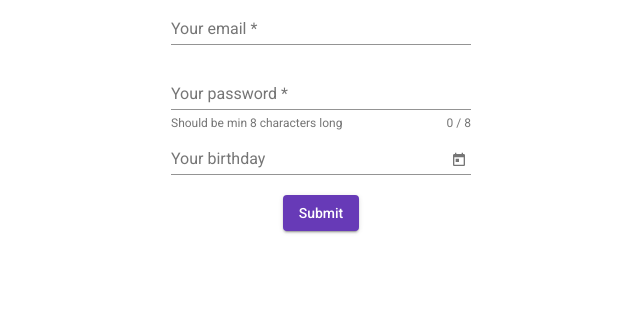
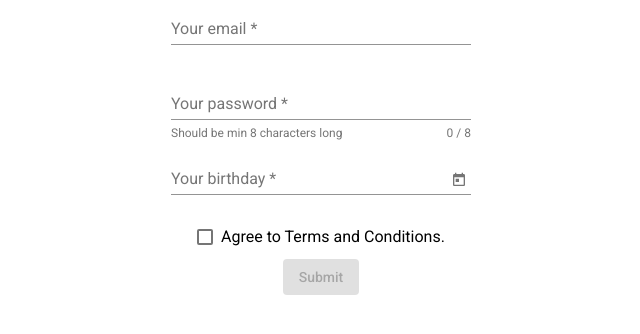
Before and after one commit to lc-apps-dev/angular-material, an Angular app in the folder fitness-tracker/: page /signup in a window 1280 px wide. Shown: the top 334 px of the page, without its empty margins (319-959 px from the left). Built offline with nearby package versions, Linux system fonts and the light colour scheme.

Commit message:
added terms and conditions checkbox to signup form

```diff
--- a/fitness-tracker/src/app/auth/signup/signup.component.html
+++ b/fitness-tracker/src/app/auth/signup/signup.component.html
@@ -1,5 +1,5 @@
 <section>
-    <form fxLayout="column" fxLayoutAlign="center center" #f="ngForm" (ngSubmit)="onSubmit(f)">
+    <form fxLayout="column" fxLayoutAlign="center center" fxLayoutGap="10px" #f="ngForm" (ngSubmit)="onSubmit(f)">
       <mat-form-field>
         <input type="email" matInput placeholder="Your email" ngModel name="email" email #emailInput="ngModel" required>
         <mat-error *ngIf="emailInput.hasError('required')">Field must not be empty</mat-error>
@@ -12,11 +12,13 @@
       </mat-form-field>
 
       <mat-form-field>
-        <input matInput [matDatepicker]="picker" placeholder="Your birthday" [max]="maxDate">
+        <input matInput [matDatepicker]="picker" placeholder="Your birthday" [max]="maxDate" ngModel required name="birthday">
         <mat-datepicker-toggle matSuffix [for]="picker"></mat-datepicker-toggle>
         <mat-datepicker #picker></mat-datepicker>
       </mat-form-field>
 
-      <button type="submit" mat-raised-button color="primary">Submit</button>
+      <mat-checkbox labelPosition="after" ngModel required name="agree" color="primary">Agree to Terms and Conditions.</mat-checkbox>
+
+      <button type="submit" mat-raised-button color="primary" [disabled]="f.invalid">Submit</button>
     </form>
   </section>
--- a/fitness-tracker/src/app/material.module.ts
+++ b/fitness-tracker/src/app/material.module.ts
@@ -5,6 +5,7 @@
 import {MatInputModule} from '@angular/material/input';
 import {MatDatepickerModule} from '@angular/material/datepicker';
 import { MatNativeDateModule } from "@angular/material/core";
+import {MatCheckboxModule} from '@angular/material/checkbox';
 
 @NgModule({
     imports: [
@@ -14,6 +15,8 @@
         MatInputModule,
         MatDatepickerModule,
         MatNativeDateModule,
+        MatCheckboxModule,
+
     ],
     exports: [
         MatButtonModule,
@@ -22,6 +25,8 @@
         MatInputModule,
         MatDatepickerModule,
         MatNativeDateModule,
+        MatCheckboxModule,
+
     ]
 })
 export class MaterialModule {
```
